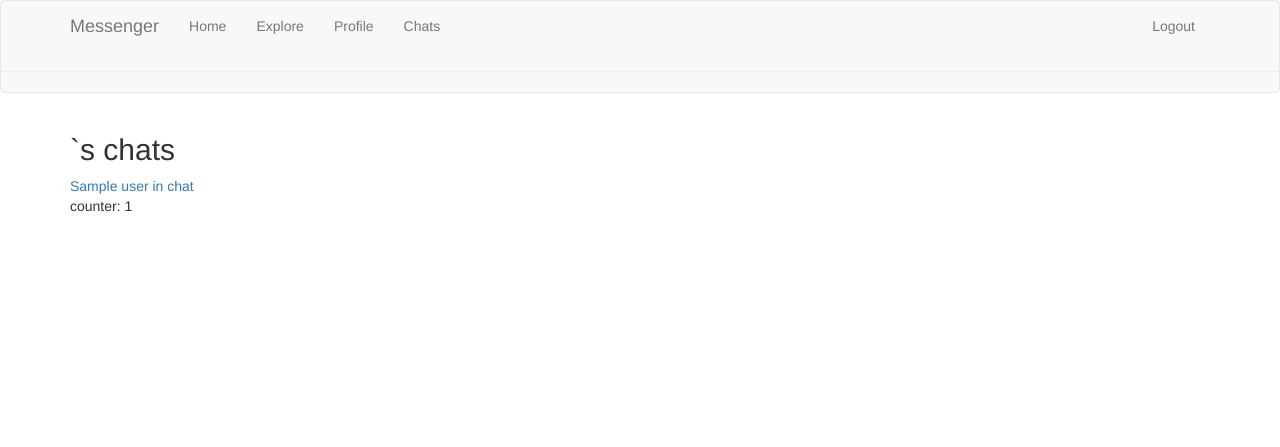
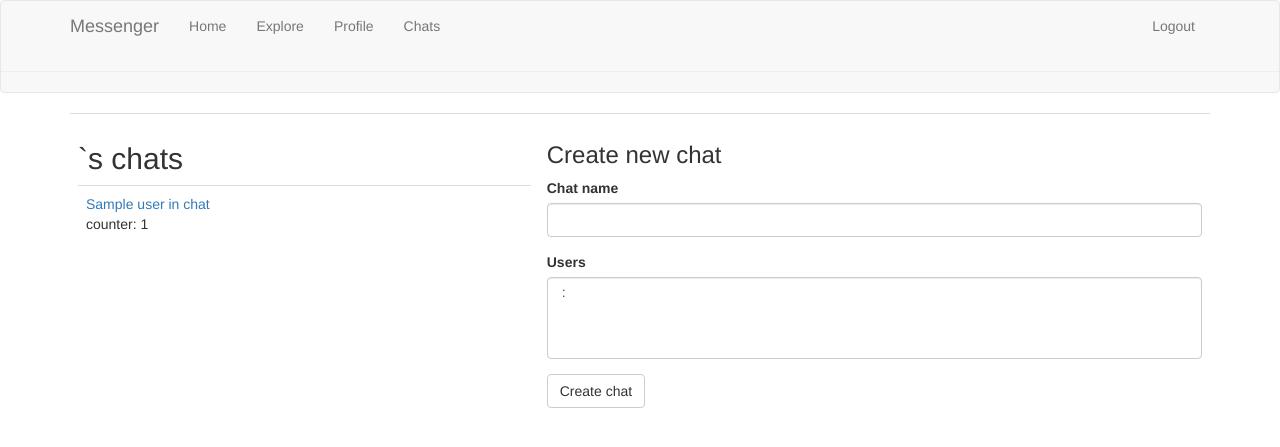
Before and after one commit to Maks-ti/messenger, a Flask app: page /chats in a window 1280 px wide. Shown: the top 447 px of the page. Run offline with Flask 2, Linux system fonts and the light colour scheme; a user stored in the database is signed in; a database or web service that is not in the repository returns one stand-in record (values such as "Sample title"); some libraries are stand-ins or nearby versions.

Commit message:
multiuser chats created!

```diff
--- a/app/forms.py
+++ b/app/forms.py
@@ -4,7 +4,7 @@
 
 from flask_wtf import FlaskForm
 from flask_wtf.file import FileField, FileAllowed, FileRequired
-from wtforms import StringField, PasswordField, BooleanField, SubmitField, TextAreaField
+from wtforms import StringField, PasswordField, BooleanField, SubmitField, TextAreaField, SelectMultipleField
 from wtforms.validators import DataRequired, ValidationError,  EqualTo, Length
 from app.models import User, Users
 
@@ -59,3 +59,9 @@
 class SearchForm(FlaskForm):
     text = StringField('Search string', validators=[DataRequired()])
     submit = SubmitField('Search')
+
+
+class ChatForm(FlaskForm):
+    chat_name = StringField('Chat name', validators=[DataRequired()])
+    users = SelectMultipleField('Users', coerce=int)
+    submit = SubmitField('Create chat')
--- a/app/models.py
+++ b/app/models.py
@@ -146,18 +146,18 @@
         self.name: str = name
         self.password_hash: str = password_hash
 
-
     def __repr__(self):
         return f'<User {self.login}>'
 
+    def __str__(self):
+        string = f'{self.name}:' + '\r\n' + f'{self.login}'
+        return string
 
     def set_password(self, password: str):
         self.password_hash = generate_password_hash(password)
 
-
     def check_password(self, password: str):
         return check_password_hash(self.password_hash, password)
-
 
     def tup(self) -> tuple:
         return (self.login,
--- a/app/routes.py
+++ b/app/routes.py
@@ -10,7 +10,7 @@
 from werkzeug.urls import url_parse
 from werkzeug.utils import secure_filename
 from app import app
-from app.forms import LoginForm, RegistrationForm, EditProfileForm, PostForm, MessageForm, CommentForm, SearchForm
+from app.forms import LoginForm, RegistrationForm, EditProfileForm, PostForm, MessageForm, CommentForm, SearchForm, ChatForm
 # наверноепроще просто заимпортить все модели предваритеьно установив моификаторы доступа rpotected на те которые импортить не надо (или определить функцию импорта)
 from app.models import User, Profile, Chat, Message, Post, Comment
 from app.models import Users, Profiles, Follows, Chats, User_in_chat, Messages, Posts, Comments
@@ -295,7 +295,6 @@
         chat = Chat(name=chat_name)
         # создаём чат и получаем его id
         chat_id = Chats.add(chat)
-        print(f'chat id = {chat_id}')
         # если есть проблемы создания (проблемы базы) вызовем ошибку
         if chat_id is None:
             abort(500)
@@ -364,16 +363,32 @@
         form_list(mes.child_list, sorter, depth+1)
 
 
-@app.route('/chats')
+@app.route('/chats', methods=['GET', 'POST'])
 @login_required
 def chats():
     chats: list[Chat] = User_in_chat.get_users_chats(current_user.id)
     if chats is None:
         chats = []
-    return render_template('chats.html', chats=chats)
-
-
-
+    form = ChatForm()
+    # устанавливаем список юзеров которых можно добавиь в чт (добавить можно тех на кого ты подписан)
+    choices = Follows.get_followings(current_user.id)
+    if choices is None:
+        choices = []
+    form.users.choices = [(u.id, f'{u.name}:' + '\r\n' + f'{u.login}') for u in choices]
+    if form.validate_on_submit():
+        print(form.users.data)
+        chat = Chat(name=form.chat_name.data)
+        chat_id = Chats.add(chat)
+        # если есть проблемы создания
+        if chat_id is None:
+            abort(500)
+        # добавляем выбранных юзеров в чат
+        for u_id in form.users.data:
+            User_in_chat.add(u_id, chat_id)
+        # себя тоже добавляем
+        User_in_chat.add(current_user.id, chat_id)
+        return redirect(url_for('chat', chat_id=chat_id))
+    return render_template('chats.html', chats=chats, form=form)
 
 
 
--- a/app/templates/chat.html
+++ b/app/templates/chat.html
@@ -6,9 +6,11 @@
 
 <h1>{{ chat.name }}</h1>
 
+<table class="table table-hover">
 {% for message in messages %}
     {% include '_message.html' %}
 {% endfor %}
+</table>
 
 {% if not parent_id %}
 {{ wtf.quick_form(form) }}
--- a/app/templates/chats.html
+++ b/app/templates/chats.html
@@ -1,17 +1,31 @@
 
 {% extends "base.html" %}
+{% import 'bootstrap/wtf.html' as wtf %}
 
 {% block app_content %}
 
-<h2>{{ current_user.name }}`s chats</h2>
 
-{% for chat in chats %}
-<div>
-    <p>
-        <a href="{{ url_for('chat', chat_id=chat.id) }}">{{ chat.name }}</a><br>
-        counter: {{ chat.counter }}
-    </p>
-</div>
-{% endfor %}
+<table class="table table-hover">
+    <tr>
+        <td>
+            <h2>{{ current_user.name }}`s chats</h2>
+            {% for chat in chats %}
+            <table class="table table-hover">
+                <tr>
+                        <td>
+                        <a href="{{ url_for('chat', chat_id=chat.id) }}">{{ chat.name }}</a><br>
+                        counter: {{ chat.counter }}
+                        </td>
+                </tr>
+            </table>
+            {% endfor %}
+        </td>
+        <td>
+            <h3>Create new chat</h3>
+            {{ wtf.quick_form(form) }}
+        </td>
+    </tr>
+</table>
+
 
 {% endblock %}
```
Also changed, not shown: app/templates/_message.html (+6 -3 lines), app/templates/explore.html (+7 -3 lines).
